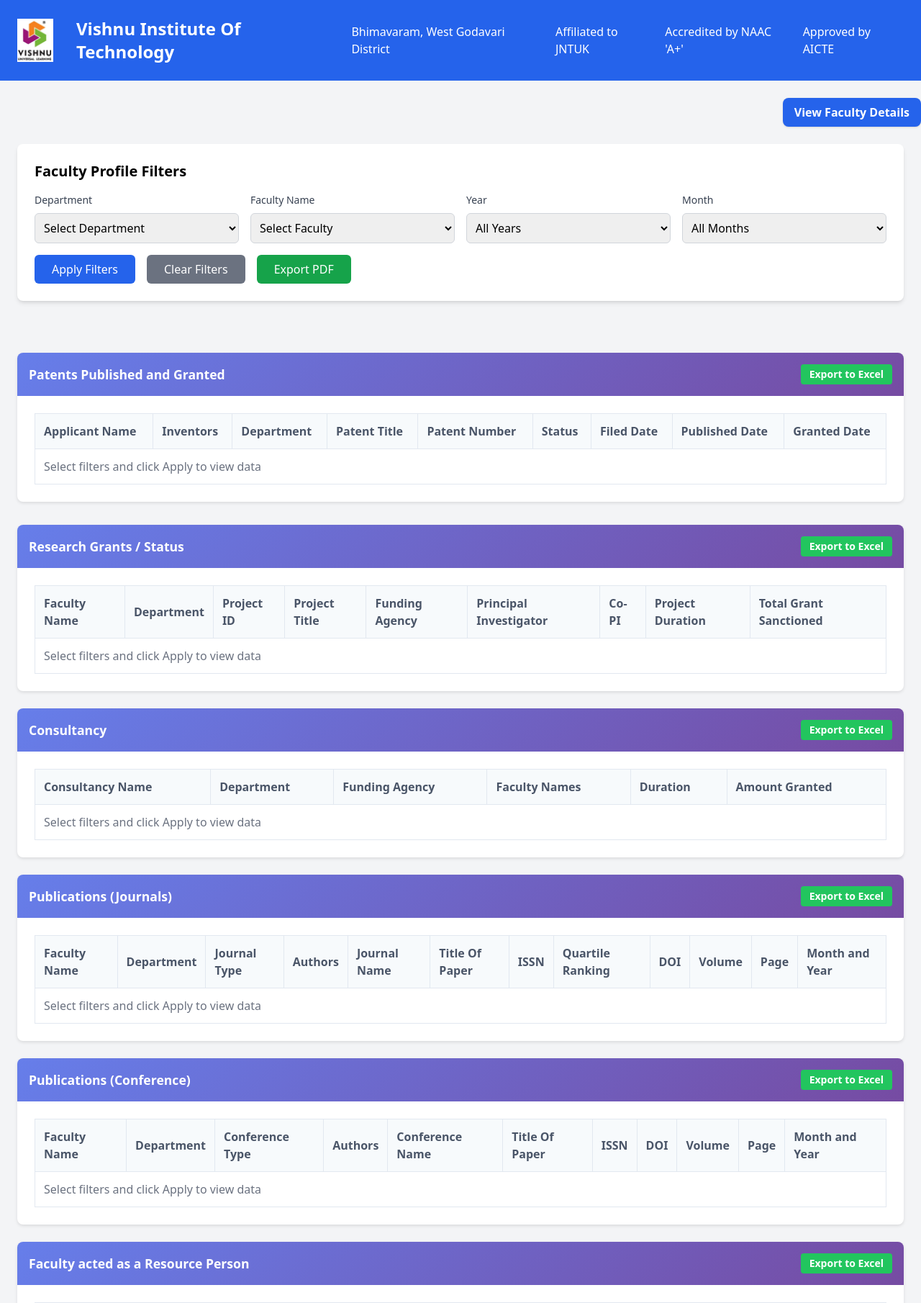
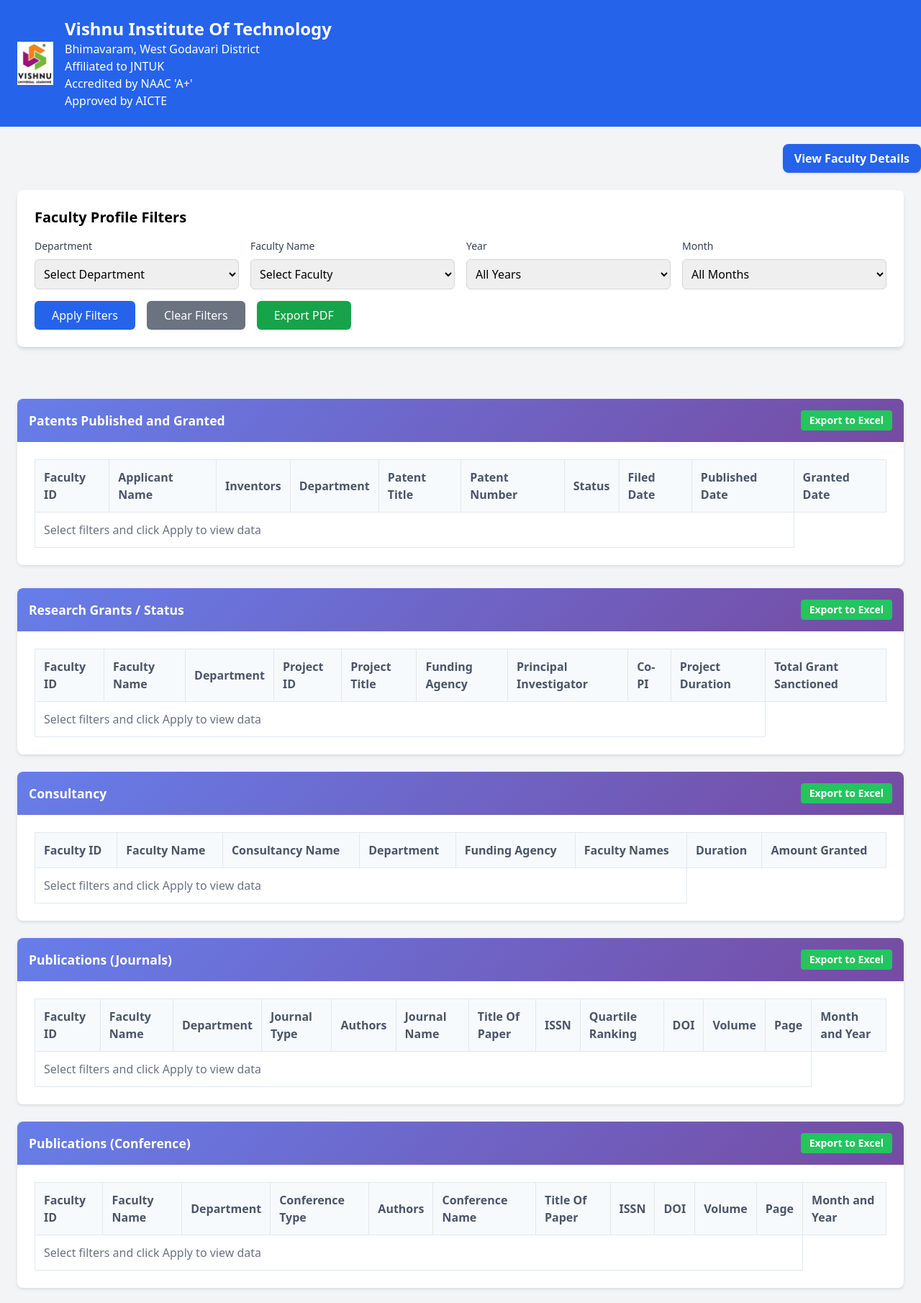
Before and after one commit to mondisailokesh/my-flask-app, a Flask app: page /hods/faculty-profile in a window 1280 px wide. Shown: the top 1810 px of the page at 72% size. Run offline with Flask 3, Linux system fonts and the light colour scheme; some libraries are stand-ins or nearby versions.

Commit message:
Update page25-6-faculty-profile.html

```diff
--- a/templates/page25-6-faculty-profile.html
+++ b/templates/page25-6-faculty-profile.html
@@ -54,14 +54,16 @@
 
     <!-- Header -->
     <header class="bg-blue-600 text-white p-6">
-        <div class="container mx-auto flex justify-between items-center">
-            <div class="flex items-center space-x-4">
-                <img alt="Institute logo" class="mr-4" height="50" src="{{ url_for('static', filename='images/vishnu-logo.jpg') }}" width="50"/>
-                <h1 class="text-2xl font-bold">Vishnu Institute Of Technology</h1>
-                <h2>Bhimavaram, West Godavari District</h2>
-                <h2>Affiliated to JNTUK</h2>
-                <h2>Accredited by NAAC 'A+'</h2>
-                <h2>Approved by AICTE</h2>
+        <div class="container mx-auto flex flex-col md:flex-row md:justify-between md:items-center text-center md:text-left">
+            <div class="flex flex-col md:flex-row md:items-center w-full justify-center md:justify-start">
+                <img alt="Institute logo" class="mx-auto md:mr-4 mb-2 md:mb-0" height="50" src="{{ url_for('static', filename='images/vishnu-logo.jpg') }}" width="50"/>
+                <div class="flex flex-col items-center md:items-start w-full">
+                    <h1 class="text-2xl font-bold">Vishnu Institute Of Technology</h1>
+                    <h2>Bhimavaram, West Godavari District</h2>
+                    <h2>Affiliated to JNTUK</h2>
+                    <h2>Accredited by NAAC 'A+'</h2>
+                    <h2>Approved by AICTE</h2>
+                </div>
             </div>
         </div>
     </header>
@@ -230,6 +232,7 @@
                     <table class="excel-like-table">
                         <thead>
                             <tr>
+                                <th>Faculty ID</th>
                                 <th>Applicant Name</th>
                                 <th>Inventors</th>
                                 <th>Department</th>
@@ -260,6 +263,7 @@
                     <table class="excel-like-table">
                         <thead>
                             <tr>
+                                <th>Faculty ID</th>
                                 <th>Faculty Name</th>
                                 <th>Department</th>
                                 <th>Project ID</th>
@@ -290,6 +294,8 @@
                     <table class="excel-like-table">
                         <thead>
                             <tr>
+                                <th>Faculty ID</th>
+                                <th>Faculty Name</th>
                                 <th>Consultancy Name</th>
                                 <th>Department</th>
                                 <th>Funding Agency</th>
@@ -317,6 +323,7 @@
                     <table class="excel-like-table">
                         <thead>
                             <tr>
+                                <th>Faculty ID</th>
                                 <th>Faculty Name</th>
                                 <th>Department</th>
                                 <th>Journal Type</th>
@@ -350,6 +357,7 @@
                     <table class="excel-like-table">
                         <thead>
                             <tr>
+                                <th>Faculty ID</th>
                                 <th>Faculty Name</th>
                                 <th>Department</th>
                                 <th>Conference Type</th>
@@ -382,6 +390,7 @@
                     <table class="excel-like-table">
                         <thead>
                             <tr>
+                                <th>Faculty ID</th>
                                 <th>Faculty Name</th>
                                 <th>Department</th>
                                 <th>Date Of Activity</th>
@@ -409,6 +418,7 @@
                     <table class="excel-like-table">
                         <thead>
                             <tr>
+                                <th>Faculty ID</th>
                                 <th>Faculty Name</th>
                                 <th>Designation</th>
                                 <th>Department</th>
@@ -439,6 +449,7 @@
                     <table class="excel-like-table">
                         <thead>
                             <tr>
+                                <th>Faculty ID</th>
                                 <th>Faculty Name</th>
                                 <th>Department</th>
                                 <th>Industry Name</th>
@@ -466,6 +477,7 @@
                     <table class="excel-like-table">
                         <thead>
                             <tr>
+                                <th>Faculty ID</th>
                                 <th>Faculty Name</th>
                                 <th>Department</th>
                                 <th>Event Name</th>
@@ -496,6 +508,7 @@
                     <table class="excel-like-table">
                         <thead>
                             <tr>
+                                <th>Faculty ID</th>
                                 <th>Faculty Name</th>
                                 <th>Department</th>
                                 <th>Event Name</th>
@@ -525,6 +538,7 @@
                     <table class="excel-like-table">
                         <thead>
                             <tr>
+                                <th>Faculty ID</th>
                                 <th>Faculty Name</th>
                                 <th>Department</th>
                                 <th>Achievement Name</th>
@@ -551,6 +565,7 @@
                     <table class="excel-like-table">
                         <thead>
                             <tr>
+                                <th>Faculty ID</th>
                                 <th>Faculty Name</th>
                                 <th>Department</th>
                                 <th>Workshop Name</th>
@@ -605,6 +620,7 @@
                     <table class="excel-like-table">
                         <thead>
                             <tr>
+                                <th>Faculty ID</th>
                                 <th>Faculty Name</th>
                                 <th>Department</th>
                                 <th>Date Of Review</th>
@@ -632,6 +648,7 @@
                     <table class="excel-like-table">
                         <thead>
                             <tr>
+                                <th>Faculty ID</th>
                                 <th>Faculty Name</th>
                                 <th>Department</th>
                                 <th>Course Title</th>
@@ -660,6 +677,7 @@
                     <table class="excel-like-table">
                         <thead>
                             <tr>
+                                <th>Faculty ID</th>
                                 <th>Faculty Name</th>
                                 <th>Department</th>
                                 <th>Course Title</th>
@@ -933,6 +951,7 @@
             switch(section) {
                 case 'patents':
                     return `
+                        <td>${item.faculty_id || 'N/A'}</td>
                         <td>${item.applicant_name || 'N/A'}</td>
                         <td>${item.inventors || 'N/A'}</td>
                         <td>${item.department || 'N/A'}</td>
@@ -945,6 +964,7 @@
                     `;
                 case 'research-grants':
                     return `
+                        <td>${item.faculty_id || 'N/A'}</td>
                         <td>${item.faculty_name || 'N/A'}</td>
                         <td>${item.department || 'N/A'}</td>
                         <td>${item.project_id || 'N/A'}</td>
@@ -957,6 +977,8 @@
                     `;
                 case 'consultancy':
                     return `
+                        <td>${item.faculty_id || 'N/A'}</td>
+                        <td>${item.faculty_name || 'N/A'}</td>
                         <td>${item.consultancy_name || 'N/A'}</td>
                         <td>${item.department || 'N/A'}</td>
                         <td>${item.funding_agency || 'N/A'}</td>
@@ -966,6 +988,7 @@
                     `;
                 case 'journals':
                     return `
+                        <td>${item.faculty_id || 'N/A'}</td>
                         <td>${item.faculty_name || 'N/A'}</td>
                         <td>${item.department || 'N/A'}</td>
                         <td>${item.journal_type || 'N/A'}</td>
@@ -981,6 +1004,7 @@
                     `;
                 case 'conferences':
                     return `
+                        <td>${item.faculty_id || 'N/A'}</td>
                         <td>${item.faculty_name || 'N/A'}</td>
                         <td>${item.department || 'N/A'}</td>
                         <td>${item.conference_type || 'N/A'}</td>
@@ -995,6 +1019,7 @@
                     `;
                 case 'resource':
                     return `
+                        <td>${item.faculty_id || 'N/A'}</td>
                         <td>${item.faculty_name || 'N/A'}</td>
                         <td>${item.department || 'N/A'}</td>
                         <td>${formatDateOnly(item.date_of_activity) || 'N/A'}</td>
@@ -1004,6 +1029,7 @@
                     `;
                 case 'books':
                     return `
+                        <td>${item.faculty_id || 'N/A'}</td>
                         <td>${item.faculty_name || 'N/A'}</td>
                         <td>${item.designation || 'N/A'}</td>
                         <td>${item.department || 'N/A'}</td>
@@ -1016,6 +1042,7 @@
                     `;
                 case 'industry-visits':
                     return `
+                        <td>${item.faculty_id || 'N/A'}</td>
                         <td>${item.faculty_name || 'N/A'}</td>
                         <td>${item.department || 'N/A'}</td>
                         <td>${item.industry_name || 'N/A'}</td>
@@ -1025,6 +1052,7 @@
                     `;
                 case 'hrd-fdp':
                     return `
+                        <td>${item.faculty_id || 'N/A' }</td>
                         <td>${item.faculty_name || 'N/A'}</td>
                         <td>${item.department || 'N/A'}</td>
                         <td>${item.program_name || 'N/A'}</td>
@@ -1037,6 +1065,7 @@
                     `;
                 case 'workshops':
                     return `
+                        <td>${item.faculty_id || 'N/A'}</td>
                         <td>${item.faculty_name || 'N/A'}</td>
                         <td>${item.department || 'N/A'}</td>
                         <td>${item.event_name || 'N/A'}</td>
@@ -1048,6 +1077,7 @@
                     `;
                 case 'achievements':
                     return `
+                        <td>${item.faculty_id || 'N/A'}</td>
                         <td>${item.faculty_name || 'N/A'}</td>
                         <td>${item.department || 'N/A'}</td>
                         <td>${item.achievement_name || 'N/A'}</td>
@@ -1056,6 +1086,7 @@
                     `;
                 case 'vedic-workshops':
                     return `
+                        <td>${item.faculty_id || 'N/A'}</td>
                         <td>${item.faculty_name || 'N/A'}</td>
                         <td>${item.department || 'N/A'}</td>
                         <td>${item.workshop_name || 'N/A'}</td>
@@ -1074,6 +1105,7 @@
                     `;
                 case 'reviewer':
                     return `
+                        <td>${item.faculty_id || 'N/A'}</td>
                         <td>${item.faculty_name || 'N/A'}</td>
                         <td>${item.department || 'N/A'}</td>
                         <td>${formatDateOnly(item.date_of_review) || 'N/A'}</td>
@@ -1083,6 +1115,7 @@
                     `;
                 case 'certifications':
                     return `
+                        <td>${item.faculty_id || 'N/A'}</td>
                         <td>${item.faculty_name || 'N/A'}</td>
                         <td>${item.department || 'N/A'}</td>
                         <td>${item.course_title || 'N/A'}</td>
@@ -1097,6 +1130,7 @@
                     `;
                 case 'nptel-courses':
                     return `
+                        <td>${item.faculty_id || 'N/A'}</td>
                         <td>${item.faculty_name || 'N/A'}</td>
                         <td>${item.department || 'N/A'}</td>
                         <td>${item.course_title || 'N/A'}</td>
```
